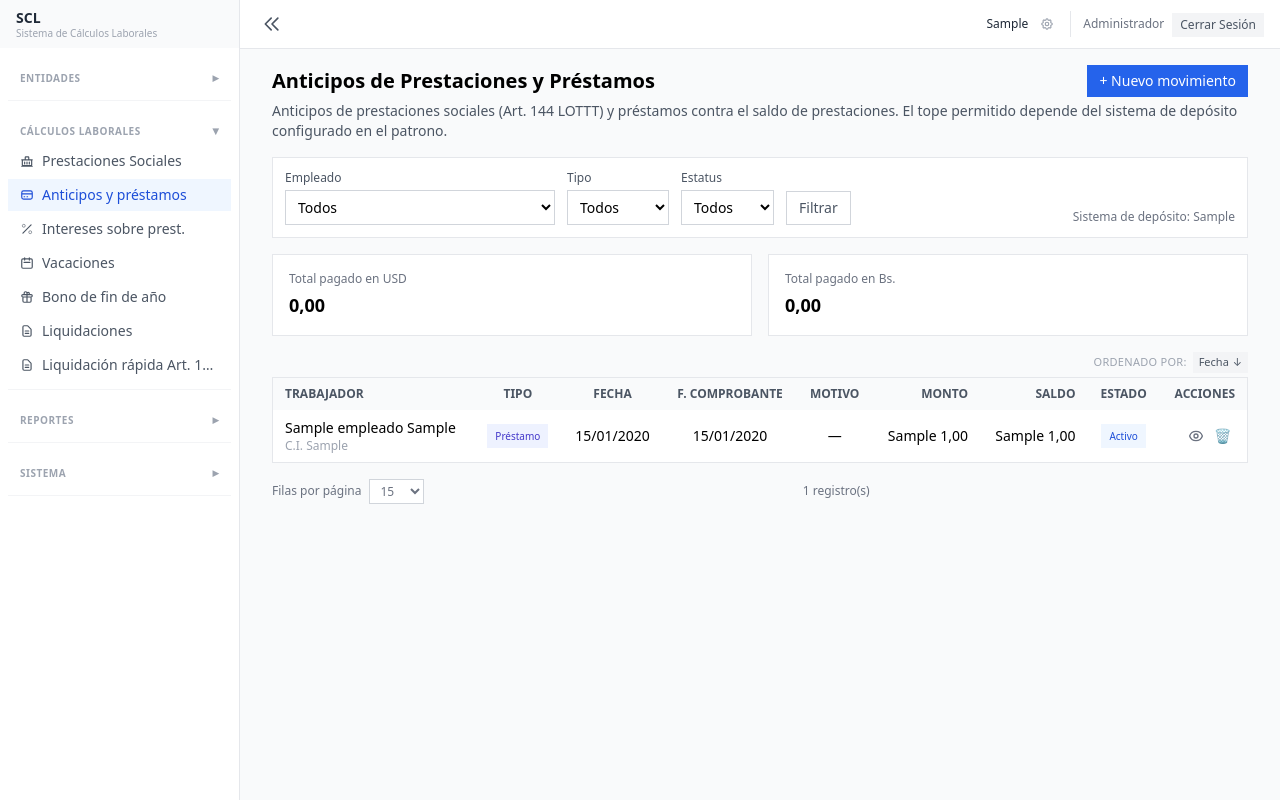
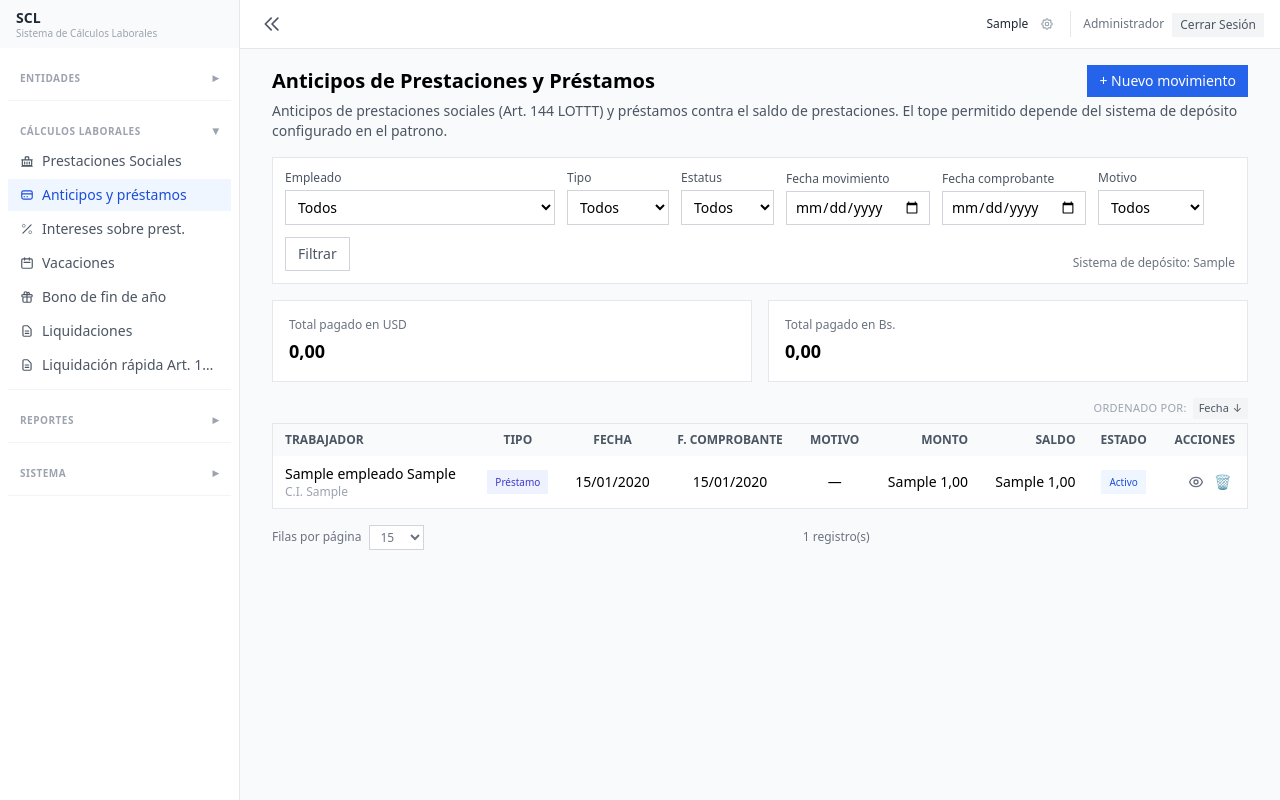
Before and after one commit to edwards1978/scl, a Laravel app: page /movimientos-prestaciones in a window 1280 px wide. Run offline with Laravel 12, Linux system fonts and the light colour scheme; a user stored in the database is signed in; data comes from the database, SQL or seed files in the repository; tables that the repository leaves empty hold one stand-in row (values such as "Sample post"); style sheets or scripts are compiled from the project's sources; some libraries are stand-ins or nearby versions.

Commit message:
feat(movimientos): filtrar por fechas y motivo

```diff
--- a/app/Http/Controllers/Web/MovimientosPrestacionesController.php
+++ b/app/Http/Controllers/Web/MovimientosPrestacionesController.php
@@ -54,6 +54,18 @@ class MovimientosPrestacionesController extends Controller
 
         if (in_array($request->get('estatus'), ['activo', 'pagado', 'anulado'], true)) {
             $query->where('estatus', $request->get('estatus'));
+        }
+
+        if ($request->filled('fecha')) {
+            $query->whereDate('fecha', $request->get('fecha'));
+        }
+
+        if ($request->filled('fecha_comprobante')) {
+            $query->whereDate('fecha_comprobante', $request->get('fecha_comprobante'));
+        }
+
+        if (in_array($request->get('motivo'), MovimientoPrestaciones::MOTIVOS_ANTICIPO, true)) {
+            $query->where('motivo', $request->get('motivo'));
         }
 
         $totales = (clone $query)
--- a/resources/views/movimientos-prestaciones/index.blade.php
+++ b/resources/views/movimientos-prestaciones/index.blade.php
@@ -41,7 +41,27 @@
 				<option value="anulado" {{ request('estatus') === 'anulado' ? 'selected' : '' }}>Anulado</option>
 			</select>
 		</div>
+		<div>
+			<label class="block text-xs font-medium text-gray-600 mb-1">Fecha movimiento</label>
+			<input type="date" name="fecha" value="{{ request('fecha') }}" class="border border-gray-300 px-2 py-1.5 text-sm">
+		</div>
+		<div>
+			<label class="block text-xs font-medium text-gray-600 mb-1">Fecha comprobante</label>
+			<input type="date" name="fecha_comprobante" value="{{ request('fecha_comprobante') }}" class="border border-gray-300 px-2 py-1.5 text-sm">
+		</div>
+		<div>
+			<label class="block text-xs font-medium text-gray-600 mb-1">Motivo</label>
+			<select name="motivo" class="border border-gray-300 px-2 py-1.5 text-sm bg-white">
+				<option value="">Todos</option>
+				<option value="vivienda" {{ request('motivo') === 'vivienda' ? 'selected' : '' }}>Vivienda</option>
+				<option value="educacion" {{ request('motivo') === 'educacion' ? 'selected' : '' }}>Educación</option>
+				<option value="salud" {{ request('motivo') === 'salud' ? 'selected' : '' }}>Salud</option>
+			</select>
+		</div>
 		<button class="px-3 py-1.5 text-sm border border-gray-300 text-gray-600 hover:bg-gray-50">Filtrar</button>
+		@if (request()->hasAny(['empleado_id', 'tipo', 'estatus', 'fecha', 'fecha_comprobante', 'motivo']))
+			<a href="{{ route('movimientos-prestaciones.index') }}" class="px-2 py-1.5 text-sm text-gray-500 hover:text-gray-700">Limpiar</a>
+		@endif
 		<div class="flex-1"></div>
 		<div class="text-xs text-gray-500">
 			Sistema de depósito: <span class="font-medium">{{ ucfirst($patrono->deposito_tipo) }}</span>
```
Also changed, not shown: ANALISIS_PROYECTO.md (+8 -7 lines), DEPLOY.md (+1 -1 lines), tests/Feature/Prestaciones/MovimientosPrestacionesTest.php (+40 -0 lines).
